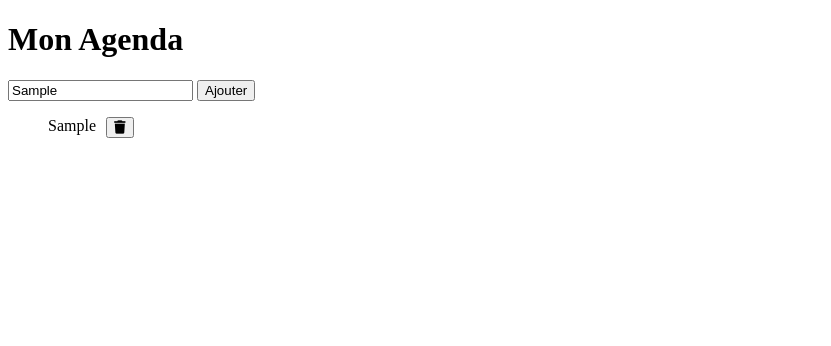
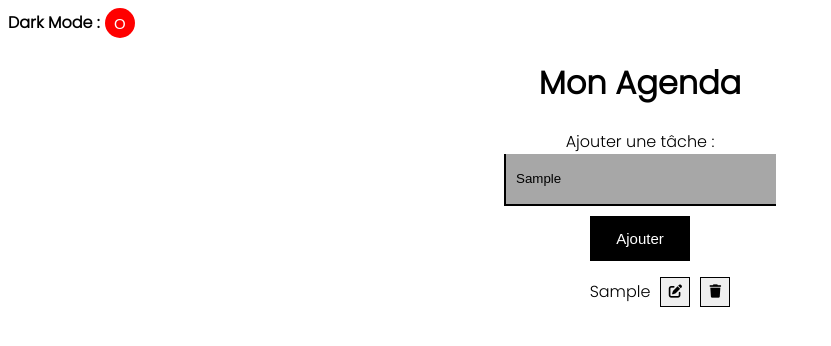
Before and after one commit to yahmidach89/myagenda, a plain HTML site: page index.html in a window 1280 px wide. Both pictures are taken after typing "Sample" into the empty fields and a click on the button "Ajouter". Shown: the whole page, without its empty margins (0-831 px from the left). Drawn offline with Linux system fonts and the light colour scheme.

Commit message:
myAgenda

```diff
--- a/index.html
+++ b/index.html
@@ -5,16 +5,27 @@
     <meta charset="UTF-8">
     <meta name="viewport" content="width=device-width, initial-scale=1.0">
     <title>Mon Agenda</title>
+    <link rel="preconnect" href="https://fonts.googleapis.com">
+    <link rel="preconnect" href="https://fonts.gstatic.com" crossorigin>
+    <link href="https://fonts.googleapis.com/css2?family=Poppins:wght@300&display=swap" rel="stylesheet">
     <script src="https://kit.fontawesome.com/367620255b.js" crossorigin="anonymous"></script>
 </head>
 
 <body>
-    <h1>Mon Agenda</h1>
+    <container class="darkModeContainer">
+        <div class="dmTitle"><strong>Dark Mode : </strong></div>
+        <button id="darkModeBtn" onclick="darkMode()"></button>
+    </container>
+
 
     <!--Form Container, Contient tout le formulaire-->
-    <div id="formContainer">
-        <input id="userInput" type="text" placeholder="Ajouter une Tâche">
-        <button onclick="addElement()">Ajouter</button>
+    <div class="formContainer">
+        <h1><strong>Mon Agenda</strong></h1>
+        <label class="labetUserInput">Ajouter une tâche : </label>
+        <br>
+        <input id="userInput" type="text" placeholder="Ajoutez une tâche ici" onfocus="this.placeholder=''" onblur="this.placeholder='Ajouter une tâche'">
+        <br>
+        <button class="onClickBtn" onclick="addElement()">Ajouter</button>
     </div>
     <!--List ou apparaitra les inputs-->
     <ul id="eventList"></ul>
@@ -27,30 +38,30 @@
             const delBtn = document.createElement("button");
             const editBtn = document.createElement("button");
             const createContainer = document.createElement("container");
-            const createList = document.createElement("li");
+            const textList = document.createElement("li");
 
             // Creation de chaque <li> avec un appendChild, à chaque input cela créer un élement <li> dans la liste <ul> avec le contenu
-            createList.appendChild(textInput);
+            textList.appendChild(textInput);
 
             // Boutton de modification
-            /*editBtn.setAttribute('class', 'delete');
-            editBtn.innerHTML = `<i class="fa-solid fa-pen-to-square"></i>`;*/
+            editBtn.setAttribute('class', 'edit');
+            editBtn.innerHTML = `<i class="fa-solid fa-pen-to-square"></i>`;
 
             // Boutton de suppression
             delBtn.setAttribute('class', 'delete');
             delBtn.innerHTML = `<i class="fa-solid fa-trash"></i>`;
 
             // Container pour avoir chaque <li> et chaque delBtn ensemble
-                createContainer.appendChild(createList);
-                //createContainer.appendChild(editBtn);
+                createContainer.appendChild(textList);
+                createContainer.appendChild(editBtn);
                 createContainer.appendChild(delBtn);
                 createContainer.setAttribute('class', 'allContainer');
 
             // Fonction qui permet la modification de l'élemement avec le boutton editBtn
-            /*editBtn.addEventListener('click', function () {
+            editBtn.addEventListener('click', function () {
                 const editPrompt = prompt('Veuillez entrer une nouvelle valeur : ');
-                createList = editPrompt;
-            });*/
+                textList.textContent = editPrompt;
+            });
 
             // Fonction qui permet la suppression du container avec le boutton delBtn
             delBtn.addEventListener('click', function () {
@@ -59,23 +70,157 @@
 
             // Generation des élements input dans la liste
             document.getElementById("eventList").appendChild(createContainer);
+
+    }
+        var btn = document.getElementById("darkModeBtn");
+        var element = document.body;
+
+        btn.style.backgroundColor = "red";
+        btn.innerHTML = "O"
+
+        function darkMode() {
+            element.classList.toggle("dark");
+            btn.classList.toggle("green");
+
+            if (element.classList.contains("dark")) {
+                btn.style.backgroundColor = "green";
+                btn.innerHTML = "I"
+
+            } else {
+                btn.style.backgroundColor = "red";
+                btn.innerHTML = "O"
+            }
         }
+
     </script>
 
 </body>
 
 <style>
-    ul,
-    li {
+    @import url('https://fonts.googleapis.com/css2?family=Poppins:wght@300&display=swap');
+    html {
+        font-family: 'Poppins', sans-serif;
+    }
+
+    h1 {
+        font-family: 'Poppins', sans-serif;
+    }
+
+    ul,li {
         list-style: none;
     }
 
     .delete {
         margin-left: 10px;
+        height: 30px;
+        width: 30px;
+        border-style: solid;
+        border-width: 1px;
+        align-items: center;
+        text-align: center;
+        justify-content: center;
+        border-radius: none;
+    }
+
+    .edit {
+        margin-left: 10px;
+        height: 30px;
+        width: 30px;
+        border-style: solid;
+        border-width: 1px;
+        align-items: center;
+        text-align: center;
+        justify-content: center;
+        border-radius: none;
     }
 
     .allContainer {
         display: flex;
+        margin-bottom: 10px;
+        align-items: center;
+        text-align: center;
+        justify-content: center;
+    }
+
+    .formContainer {
+        align-items: center;
+        text-align: center;
+        justify-content: center;
+
+    }
+
+    #userInput {
+        border: none;
+        background-color: rgb(167, 167, 167);
+        height: 30px;
+        width: 250px;
+        padding: 10px;
+        align-items: center;
+        justify-content: center;
+        margin-bottom: 10px;
+        border-bottom: solid;
+        border-left: solid;
+        border-width: 2px;
+    }
+
+    #userInput::placeholder {
+        font-size: 15px;
+        color: rgb(112, 112, 112);
+    }
+
+    #userInput:focus {
+        font-size: 15px;
+        outline: none;
+    }
+
+    .onClickBtn {
+        height: 45px;
+        width: 100px;
+        background-color: black;
+        color: white;
+        font-size: 15px;
+        border: none;
+        border-radius: none;
+        align-items: center;
+        justify-content: center;
+    }
+
+    .dark {
+            background-color: rgb(48, 48, 48);
+            color: white;
+    }
+
+    /* .onClickBtn-dark {
+        background-color: white;
+        color: black;
+    } */
+
+    #darkModeBtn {
+        height: 30px;
+        width: 30px;
+        color: white;
+        font-size: 15px;
+        border: none;
+        border-radius: none;
+        padding: 5px;
+        border-radius: 200%;
+    }
+
+    .green {
+        background-color: lime;
+    }
+
+    .darkModeContainer {
+        display: flex;
+        text-align: center;
+    }
+
+    .dmTitle {
+        text-align: center;
+        align-items: center;
+        justify-content: center;
+        margin-right: 5px;
+        margin-top: 2px;
     }
 </style>
 </html>
```
Also changed, not shown: 1 other file.
